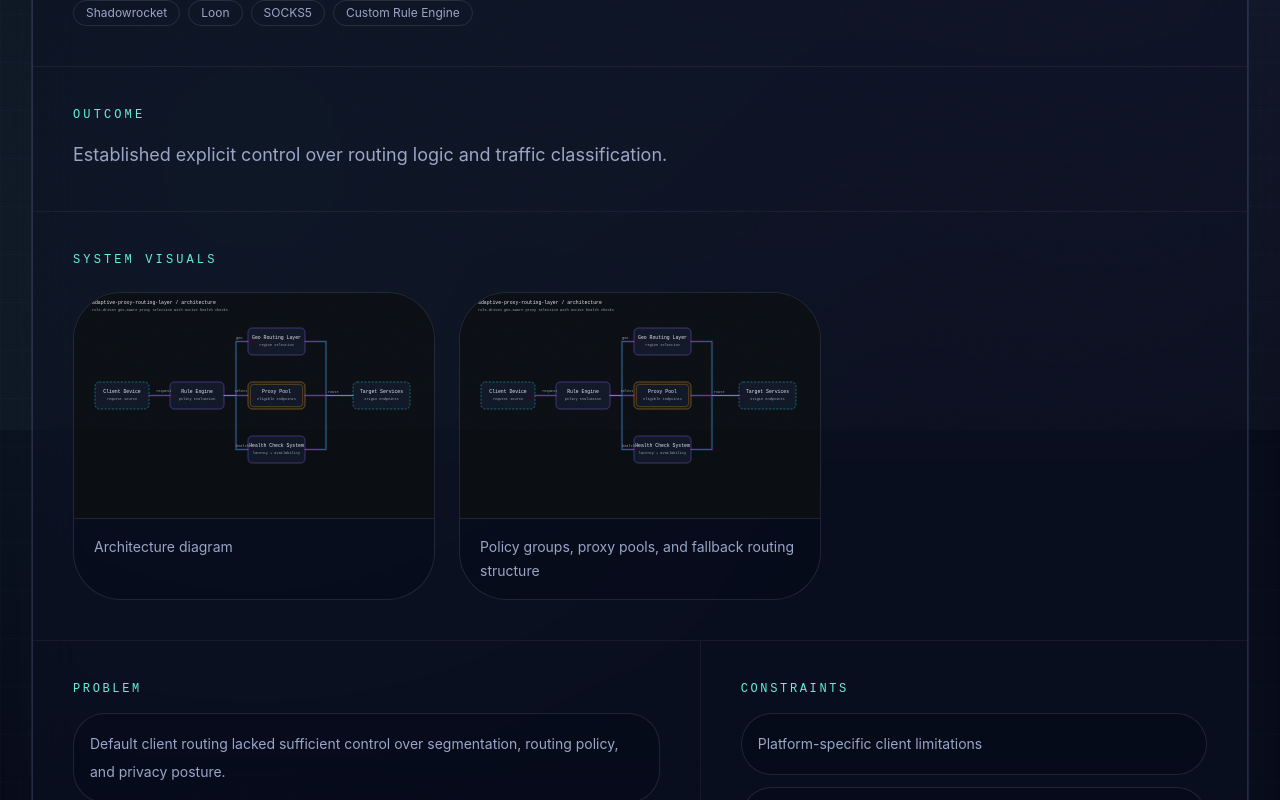
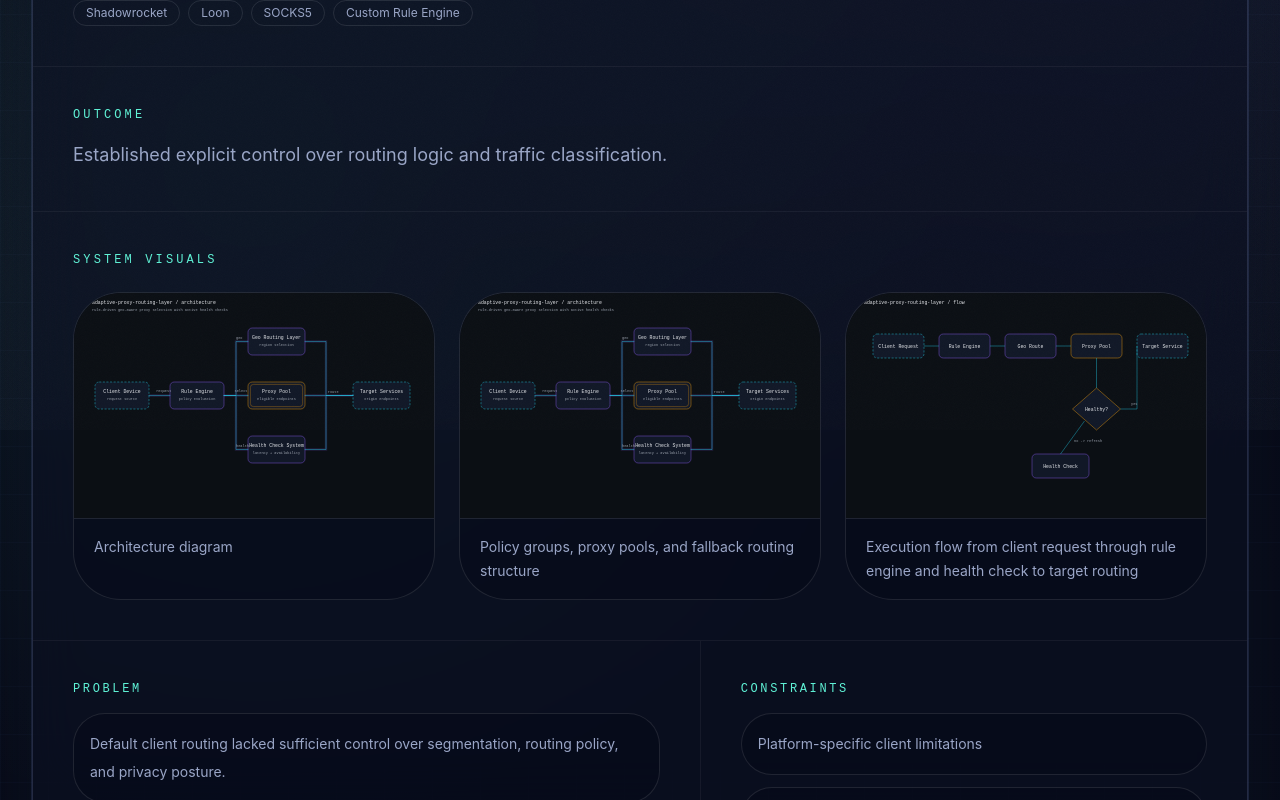
Before and after one commit to popdeuxrem/lysergic.portfolio, a Next.js app: page /systems/adaptive-proxy-routing-layer in a window 1280 px wide. Shown: the part 370-1170 px from the top of the page. Built offline with nearby package versions, Linux system fonts and the light colour scheme.

Commit message:
content: wire flow diagrams into system galleries

```diff
--- a/content/systems.ts
+++ b/content/systems.ts
@@ -105,6 +105,12 @@ export const systems: SystemEntry[] = [
         caption:
           'Lifecycle automation pipeline showing bootstrap, enforcement, and validation stages',
       },
+      {
+        src: '/system-assets/repository-lifecycle-orchestrator/flow.svg',
+        alt: 'Repository lifecycle orchestration execution flow',
+        caption:
+          'Execution flow from developer trigger through policy evaluation to enforcement and audit output',
+      },
     ],
   },
 
@@ -168,6 +174,12 @@ export const systems: SystemEntry[] = [
         caption:
           'Trigger → validation → deployment → verification flow',
       },
+      {
+        src: '/system-assets/deterministic-publishing-pipeline/flow.svg',
+        alt: 'Deterministic publishing pipeline execution flow',
+        caption:
+          'Execution flow from trigger through validation decision to deployment and post-deploy verification',
+      },
     ],
   },
 
@@ -229,6 +241,12 @@ export const systems: SystemEntry[] = [
         alt: 'Adaptive proxy routing architecture',
         caption:
           'Policy groups, proxy pools, and fallback routing structure',
+      },
+      {
+        src: '/system-assets/adaptive-proxy-routing-layer/flow.svg',
+        alt: 'Adaptive proxy routing execution flow',
+        caption:
+          'Execution flow from client request through rule engine and health check to target routing',
       },
     ],
   },
@@ -292,6 +310,12 @@ export const systems: SystemEntry[] = [
         caption:
           'Route segmentation and interface boundary definition',
       },
+      {
+        src: '/system-assets/cryptovault-platform-architecture/flow.svg',
+        alt: 'CryptoVault platform execution flow',
+        caption:
+          'Execution flow from UI interaction through component rendering, state management, to API and deployment',
+      },
     ],
   },
 
@@ -354,6 +378,12 @@ export const systems: SystemEntry[] = [
         caption:
           'Template → asset embedding → delivery → reporting pipeline',
       },
+      {
+        src: '/system-assets/automated-campaign-delivery-engine/flow.svg',
+        alt: 'Campaign delivery engine execution flow',
+        caption:
+          'Execution flow from template rendering through asset embedding and message building to Mailgun delivery',
+      },
     ],
   },
 ];
```
